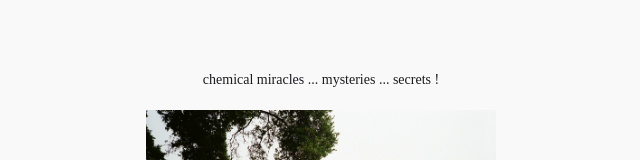
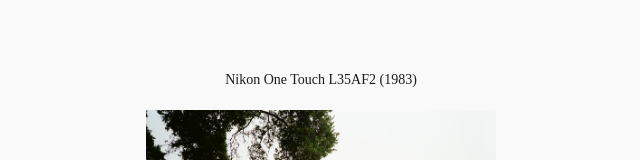
Before and after one commit to abbyadanger/ad, an Angular app: page /film in a window 1280 px wide. Shown: the part 148-308 px from the top of the page, without its empty margins (319-959 px from the left). Built offline with nearby package versions, Linux system fonts and the light colour scheme.

Commit message:
Camera Spec

```diff
--- a/src/app/film/film.component.html
+++ b/src/app/film/film.component.html
@@ -2,7 +2,7 @@
     <div class="container">
 
         <div class="content">
-            <p class="quote">chemical miracles ... mysteries ... secrets !</p>
+            <p class="quote">Nikon One Touch L35AF2 (1983)</p>
             <img class="film-image" src="/images/sf.jpg">
                 <p class="description">San Francisco</p>
             <img class="film-image" src="/images/stjoe.jpg">
```
